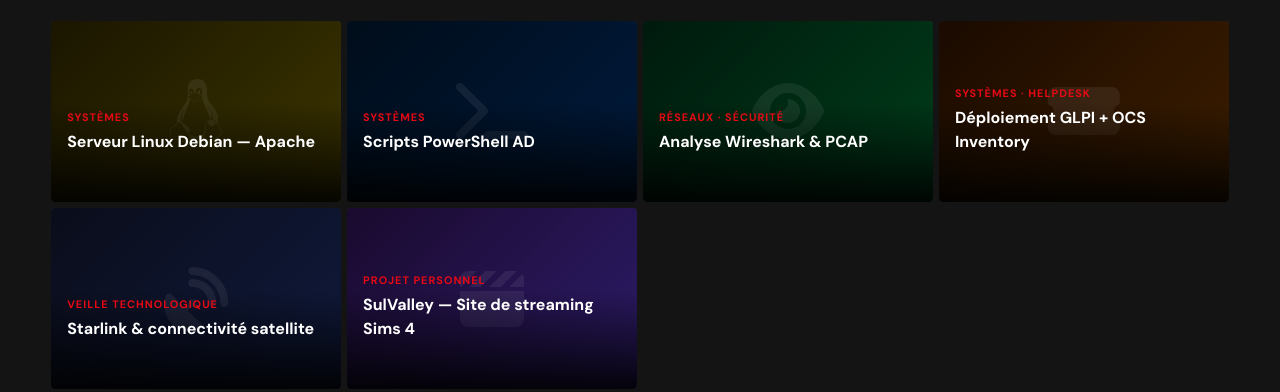
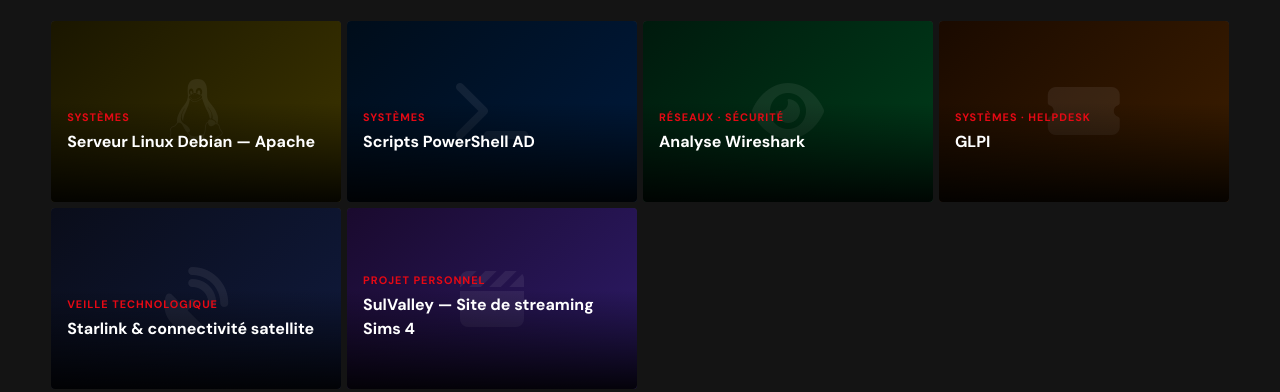
Before and after one commit to DaniellaNanaNya/DaniellaNanaportfolio, a plain HTML site: page projets.html in a window 1280 px wide. Shown: the part 419-811 px from the top of the page. Drawn offline with Linux system fonts and the light colour scheme.

Commit message:
Update projets.html

```diff
--- a/projets.html
+++ b/projets.html
@@ -252,10 +252,10 @@
       </div>
       <div class="project-info">
         <div class="project-cat">Réseaux · Sécurité</div>
-        <div class="project-title">Analyse Wireshark & PCAP</div>
-        <div class="project-desc">Capture et analyse de trames réseau, identification de protocoles, détection d'anomalies.</div>
+        <div class="project-title">Analyse Wireshark</div>
+        <div class="project-desc">Capture et analyse de trames réseau.</div>
         <div class="project-tags">
-          <span class="card-tag">Wireshark</span><span class="card-tag">PCAP</span><span class="card-tag">Analyse</span>
+          <span class="card-tag">Wireshark</span><span class="card-tag"></span><span class="card-tag">Analyse</span>
         </div>
       </div>
     </div>
@@ -271,10 +271,10 @@
       </div>
       <div class="project-info">
         <div class="project-cat">Systèmes · Helpdesk</div>
-        <div class="project-title">Déploiement GLPI + OCS Inventory</div>
-        <div class="project-desc">Installation GLPI, inventaire automatique avec OCS, gestion des tickets et du parc.</div>
+        <div class="project-title">GLPI</div>
+        <div class="project-desc">Installation GLPI</div>
         <div class="project-tags">
-          <span class="card-tag">GLPI</span><span class="card-tag">OCS</span><span class="card-tag">Inventaire</span>
+          <span class="card-tag">GLPI</span><span class="card-tag">OCS</span><span class="card-tag"></span>
         </div>
       </div>
     </div>
```
